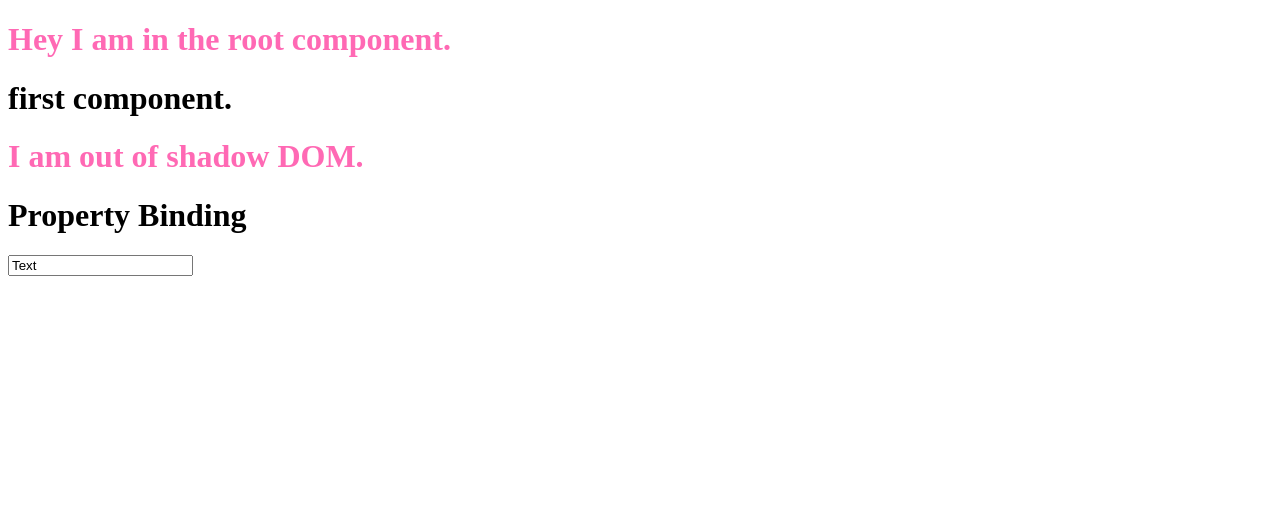
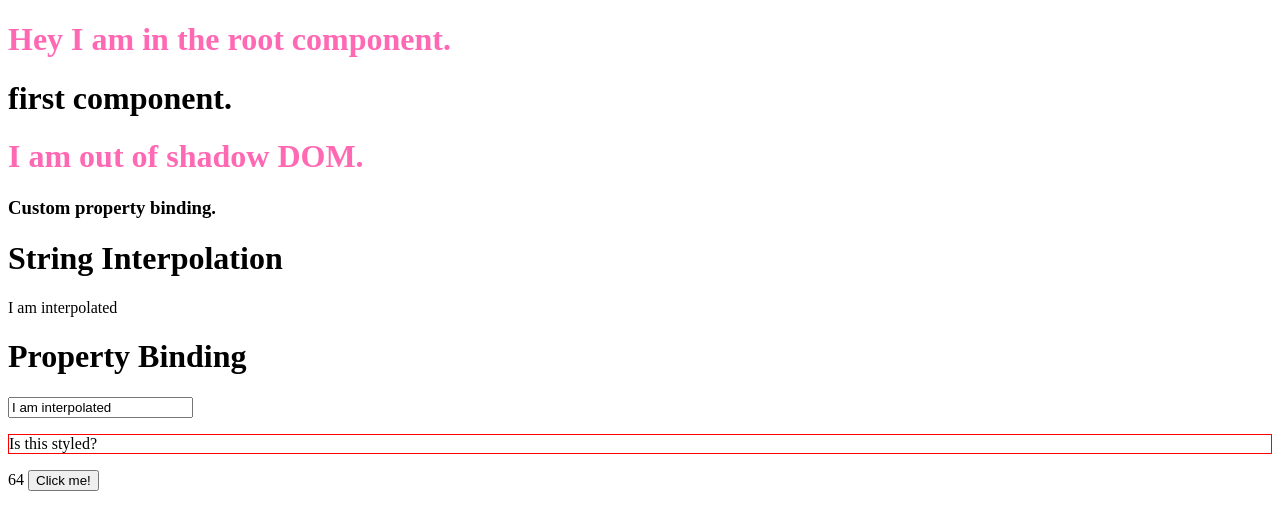
Before and after one commit to goku321/angular2-projects, an Angular app: page / in a window 1280 px wide. Shown: the top 530 px of the page. Built offline with nearby package versions, Linux system fonts and the light colour scheme.

Commit message:
event binding done

```diff
--- a/src/app/app.component.html
+++ b/src/app/app.component.html
@@ -2,4 +2,7 @@
   Hey I am in the root component.
 </h1>
 <demo-first><h1>I am out of shadow DOM.</h1></demo-first>
+<h3>Custom property binding.</h3>
 <demo-databinding></demo-databinding>
+<demo-property-binding [result]="64"></demo-property-binding>
+<demo-event-binding></demo-event-binding>
--- a/src/app/app.module.ts
+++ b/src/app/app.module.ts
@@ -6,12 +6,16 @@ import { HttpModule } from '@angular/http';
 import { AppComponent } from './app.component';
 import { FirstComponent } from './first/first.component';
 import { DatabindingComponent } from './databinding/databinding.component';
+import { PropertyBindingComponent } from './databinding/property-binding.component';
+import { EventBindingComponent } from './databinding/event-binding.component';
 
 @NgModule({
   declarations: [
     AppComponent,
     FirstComponent,
-    DatabindingComponent
+    DatabindingComponent,
+    PropertyBindingComponent,
+    EventBindingComponent
   ],
   imports: [
     BrowserModule,
--- a/src/app/databinding/databinding.component.css
+++ b/src/app/databinding/databinding.component.css
@@ -0,0 +1,3 @@
+.redBorder {
+  border: 1px solid red;
+}
--- a/src/app/databinding/databinding.component.html
+++ b/src/app/databinding/databinding.component.html
@@ -1,2 +1,5 @@
+<h1>String Interpolation</h1>
+{{ stringInterpolation }}
 <h1>Property Binding</h1>
-<input type="text" value="Text">
+<input type="text" [value]="stringInterpolation">
+<p [ngClass]="{redBorder: onTest()}">Is this styled?</p>
--- a/src/app/databinding/databinding.component.ts
+++ b/src/app/databinding/databinding.component.ts
@@ -1,15 +1,16 @@
-import { Component, OnInit } from '@angular/core';
+import { Component } from '@angular/core';
 
 @Component({
   selector: 'demo-databinding',
   templateUrl: './databinding.component.html',
   styleUrls: ['./databinding.component.css']
 })
-export class DatabindingComponent implements OnInit {
+export class DatabindingComponent {
 
-  constructor() { }
+ stringInterpolation: string = "I am interpolated";
 
-  ngOnInit() {
-  }
+ onTest(): boolean {
+   return true
+ }
 
 }
--- /dev/null
+++ b/src/app/databinding/event-binding.component.ts
@@ -0,0 +1,14 @@
+import { Component } from '@angular/core';
+
+@Component({
+  selector: 'demo-event-binding',
+  template: `
+    <button (click)="onClick()">Click me!</button>
+  `,
+  styles: []
+})
+export class EventBindingComponent {
+  onClick(): void {
+    alert('It worked');
+  }
+}
--- /dev/null
+++ b/src/app/databinding/property-binding.component.ts
@@ -0,0 +1,12 @@
+import {Component, Input} from '@angular/core';
+
+@Component({
+  selector: 'demo-property-binding',
+  template: `
+    {{ result }}
+  `,
+  styles: []
+})
+export class PropertyBindingComponent {
+  @Input() result: number = 0;
+}
```
